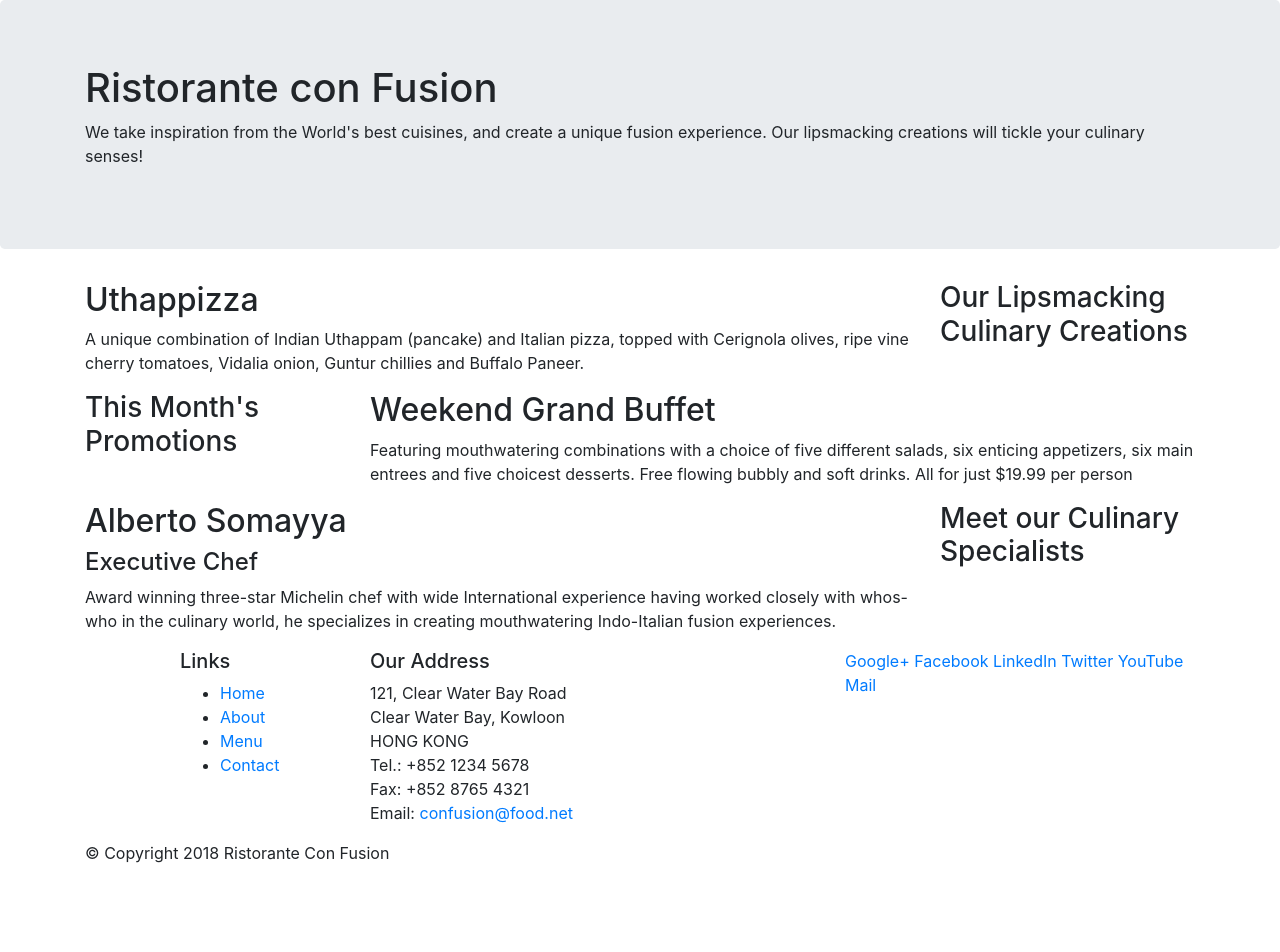
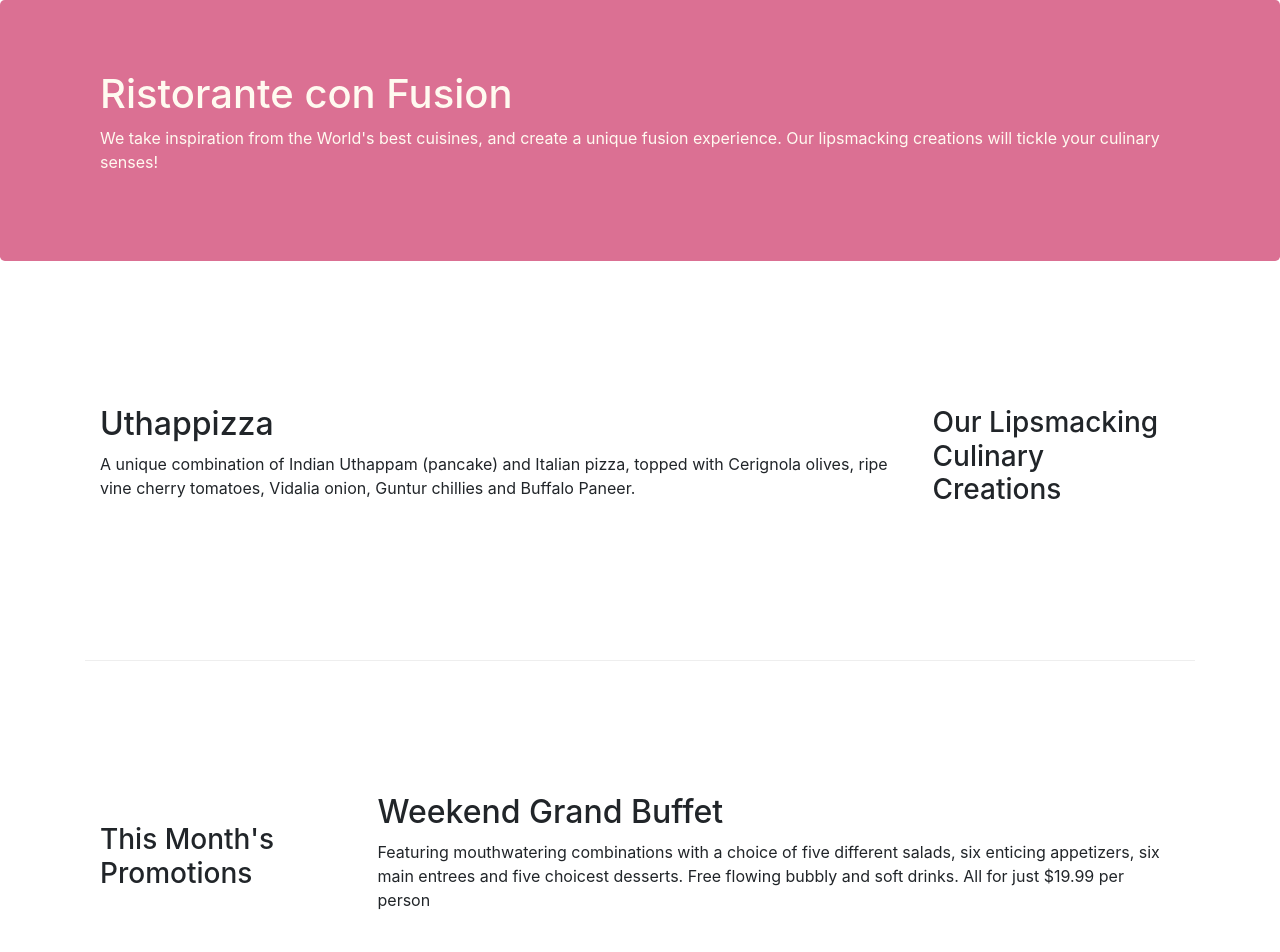
Before and after one commit to tusharsingh432-dev/conFusionBootstrap4, a website: page index.html in a window 1280 px wide. Shown: the top 952 px of the page. Before the commit the page ends 881 px from the top, so only its background shows below. Drawn offline with nearby package versions, Linux system fonts and the light colour scheme.

Commit message:
BootsTrap Grid P2

```diff
--- /dev/null
+++ b/css/style.css
@@ -0,0 +1,30 @@
+.row-header{
+    margin: 0px auto;
+    padding: 0px auto;
+}
+
+.row-content{
+    margin: 0px auto;
+    padding: 50px 0px 50px 0px;
+    border-bottom: 1px ridge;
+    min-height: 400px;
+}
+
+.footer{
+    background-color: #D1C4E9;
+    margin: 0px auto;
+    padding: 20px 0px 20px 0px;
+}
+
+.jumbotron{
+    padding: 70px 30px 70px 30px;
+    margin: 0px auto;
+    background-color: palevioletred;
+    color: floralwhite;
+}
+
+.address{
+    font-size: 80%;
+    margin: 0px;
+    color: #0f0f0f;
+}
--- a/index.html
+++ b/index.html
@@ -9,6 +9,7 @@
 
     <!-- Bootstrap CSS -->
     <link rel="stylesheet" href="node_modules/bootstrap/dist/css/bootstrap.min.css">
+    <link rel="stylesheet" href="css/style.css">
     <title>Ristorante Con Fusion</title>
 </head>
 
@@ -16,7 +17,7 @@
 
     <header class="jumbotron">
         <div class="container">
-            <div class="row">
+            <div class="row row-header">
                 <div class="col-12 cl-sm-6">
                     <h1>Ristorante con Fusion</h1>
                     <p>We take inspiration from the World's best cuisines, and create a unique fusion experience. Our lipsmacking creations will tickle your culinary senses!</p>
@@ -28,7 +29,7 @@
     </header>
 
     <div class="container">
-        <div class="row">
+        <div class="row row-content align-items-center">
             <div class="col-12 col-sm-4 order-sm-last col-md-3">
                 <h3>Our Lipsmacking Culinary Creations</h3>
             </div>
@@ -39,7 +40,7 @@
         </div>
 
 
-        <div class="row">
+        <div class="row row-content align-items-center">
             <div class="col-12 col-sm-4 col-md-3">
                 <h3>This Month's Promotions</h3>
             </div>
@@ -49,7 +50,7 @@
             </div>
         </div>
 
-        <div class="row">
+        <div class="row row-content align-items-center">
             <div class="col-12 col-sm-4 order-sm-last col-md-3">
                 <h3>Meet our Culinary Specialists</h3>
             </div>
@@ -61,19 +62,19 @@
         </div>
     </div>
 
-    <footer>
+    <footer class="footer">
         <div class="container">
             <div class="row">
-                <div class="col-4  offset-1 col-sm-2">
+                <div class="col-4  offset-1 col-sm-3">
                     <h5>Links</h5>
-                    <ul>
+                    <ul class="list-unstyled">
                         <li><a href="#">Home</a></li>
                         <li><a href="#">About</a></li>
                         <li><a href="#">Menu</a></li>
                         <li><a href="#">Contact</a></li>
                     </ul>
                 </div>
-                <div class="col-7 col-sm-5">
+                <div class="col-7 col-sm-4 address">
                     <h5>Our Address</h5>
                     <address>
 		              121, Clear Water Bay Road<br>
@@ -84,8 +85,8 @@
 		              Email: <a href="mailto:confusion@food.net">confusion@food.net</a>
 		           </address>
                 </div>
-                <div class="col-12 col-sm-4">
-                    <div>
+                <div class="col-12 col-sm-4 align-self-center">
+                    <div class="text-center">
                         <a href="http://google.com/+">Google+</a>
                         <a href="http://www.facebook.com/profile.php?id=">Facebook</a>
                         <a href="http://www.linkedin.com/in/">LinkedIn</a>
@@ -96,7 +97,7 @@
                 </div>
            </div>
            <div class="row">
-                <div class="col-auto">
+                <div class="col-auto justify-content-center">
                     <p>© Copyright 2018 Ristorante Con Fusion</p>
                 </div>
            </div>
```
